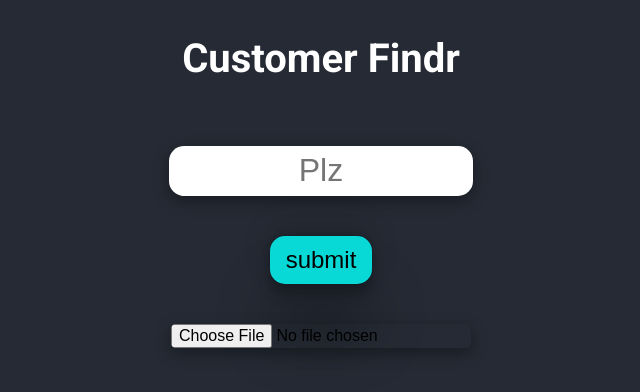
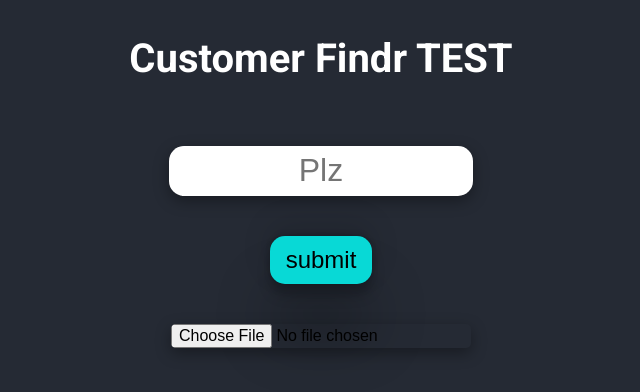
Before and after one commit to xaver420/customerFindr, a plain HTML site: page index.html in a window 1280 px wide. Shown: the whole page, without its empty margins (327-967 px from the left). Drawn offline with Linux system fonts and the light colour scheme.

Commit message:
Update index.html

```diff
--- a/index.html
+++ b/index.html
@@ -11,7 +11,7 @@
     <link href="https://fonts.googleapis.com/css2?family=Roboto:ital,wght@0,100;0,300;0,400;0,500;0,700;0,900;1,100;1,300;1,400;1,500;1,700;1,900&display=swap" rel="stylesheet">
   </head>
   <body>
-    <h1 id="firstSiteTopHeading">Customer Findr</h1>
+    <h1 id="firstSiteTopHeading">Customer Findr TEST</h1>
     <div class="plzInput">
       <input type="text" placeholder="Plz" id="inputPLZ" />
       <button onclick="loadInput()" id="buttonInputField">submit</button>
```
